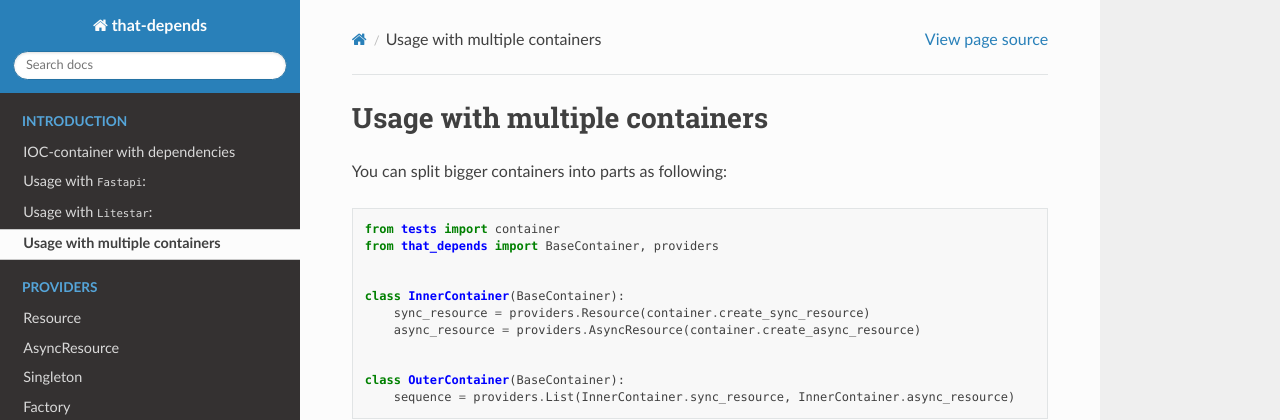
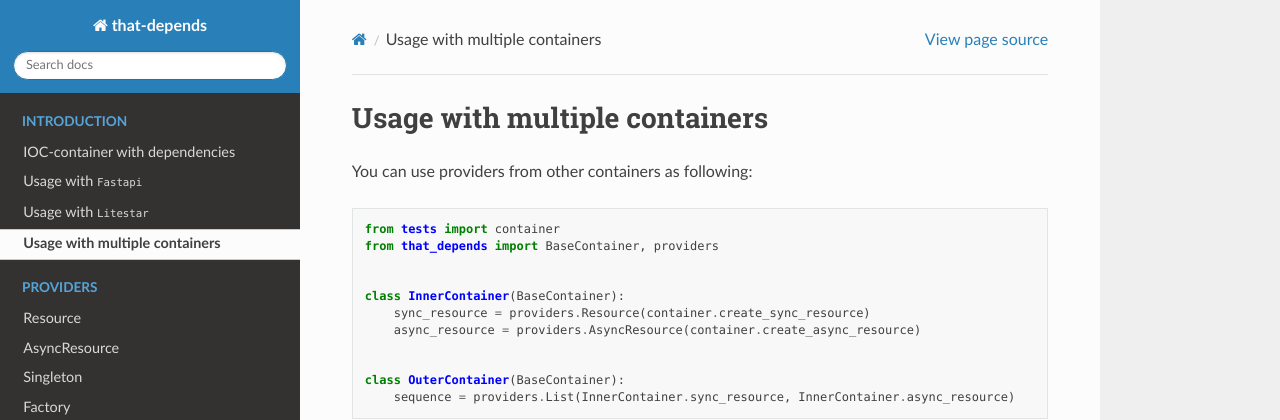
Before and after one commit to modern-python/that-depends, a Sphinx documentation site: the page built from docs/introduction/multiple-containers.md, in a window 1280 px wide and 956 px high. Shown: the top 420 px of the window. Built offline with Sphinx 7.4.7 and the Read the Docs theme 2.0.0, drawn with Linux system fonts in a browser that asks for light colours.

Commit message:
update docs

````diff
--- a/docs/introduction/multiple-containers.md
+++ b/docs/introduction/multiple-containers.md
@@ -1,6 +1,6 @@
 # Usage with multiple containers
 
-You can split bigger containers into parts as following:
+You can use providers from other containers as following:
 ```python
 from tests import container
 from that_depends import BaseContainer, providers
````
Also changed, not shown: README.md (+1 -1 lines), docs/introduction/fastapi.md (+1 -1 lines), docs/introduction/litestar.md (+1 -1 lines).
